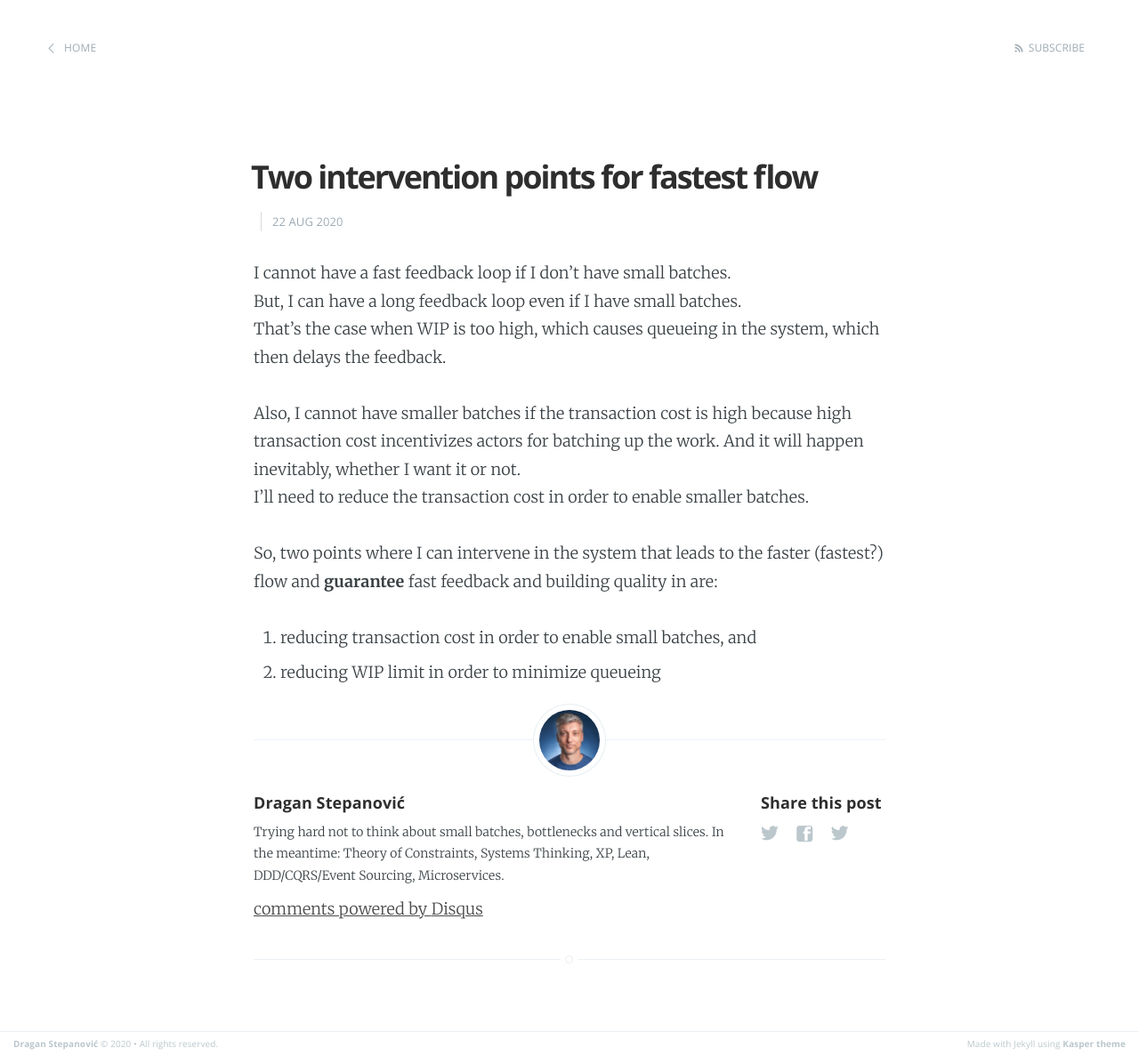
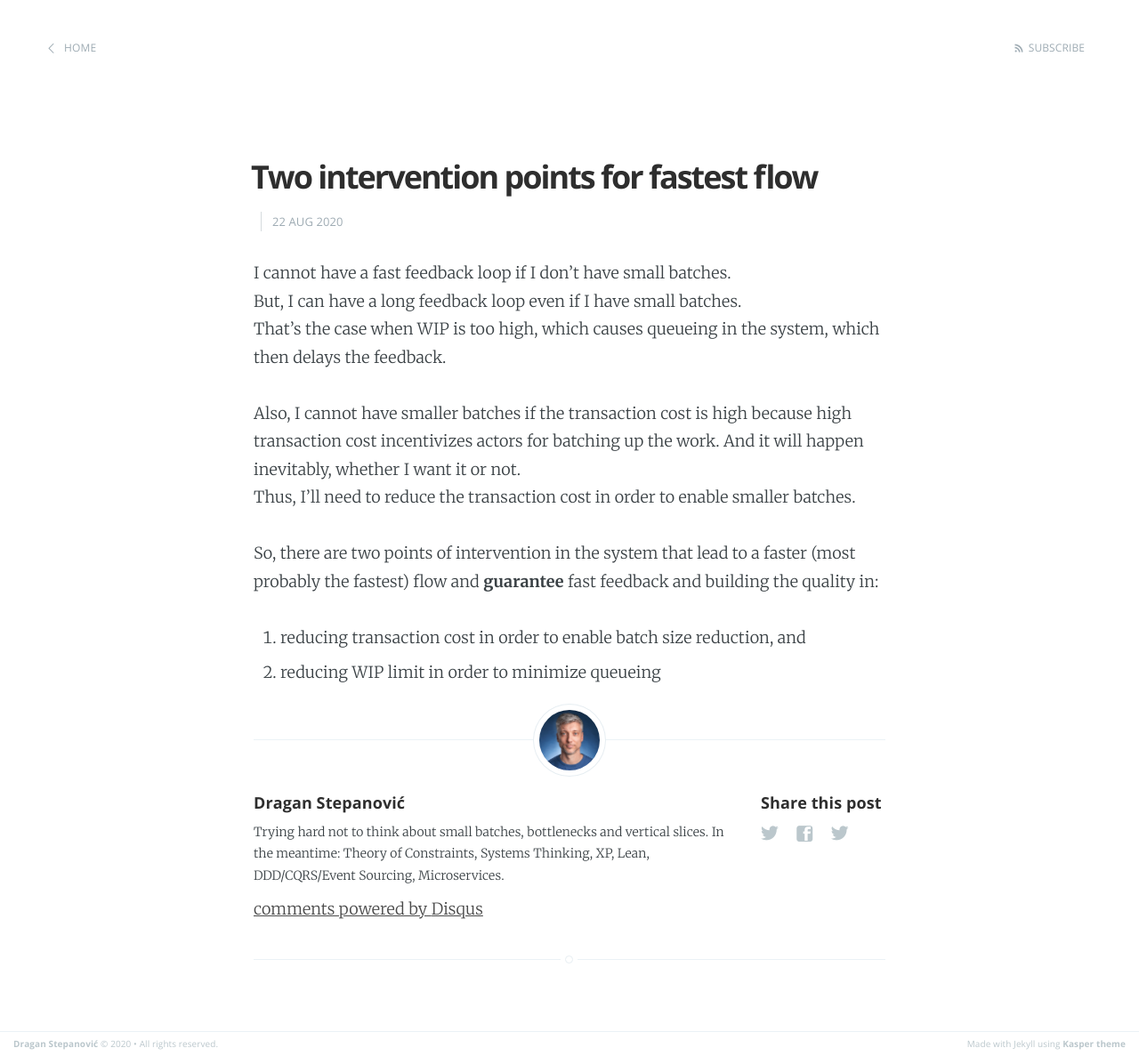
Before and after one commit to dragan-stepanovic/dragan-stepanovic.github.io, a Jekyll site: the page built from _posts/2020-08-22-two-intervention-points-for-fastest-flow.md, in a window 1280 px wide. Shown: the whole page at 89% size. Built offline with Jekyll 4.4.1, drawn with Linux system fonts in a browser that asks for light colours; our own code applies the rules of GitHub Pages for plain Markdown files; comment, search, counter and statistics services are not loaded.

Commit message:
Update 2020-08-22-two-intervention-points-for-fastest-flow.md

```diff
--- a/_posts/2020-08-22-two-intervention-points-for-fastest-flow.md
+++ b/_posts/2020-08-22-two-intervention-points-for-fastest-flow.md
@@ -6,8 +6,8 @@ But, I can have a long feedback loop even if I have small batches.
 That's the case when WIP is too high, which causes queueing in the system, which then delays the feedback.
 
 Also, I cannot have smaller batches if the transaction cost is high because high transaction cost incentivizes actors for batching up the work. And it will happen inevitably, whether I want it or not.
-I'll need to reduce the transaction cost in order to enable smaller batches.
+Thus, I'll need to reduce the transaction cost in order to enable smaller batches.
 
-So, two points where I can intervene in the system that leads to the faster (fastest?) flow and __guarantee__ fast feedback and building quality in are:
-1. reducing transaction cost in order to enable small batches, and
+So, there are two points of intervention in the system that lead to a faster (most probably the fastest) flow and __guarantee__ fast feedback and building the quality in:
+1. reducing transaction cost in order to enable batch size reduction, and
 2. reducing WIP limit in order to minimize queueing
```
